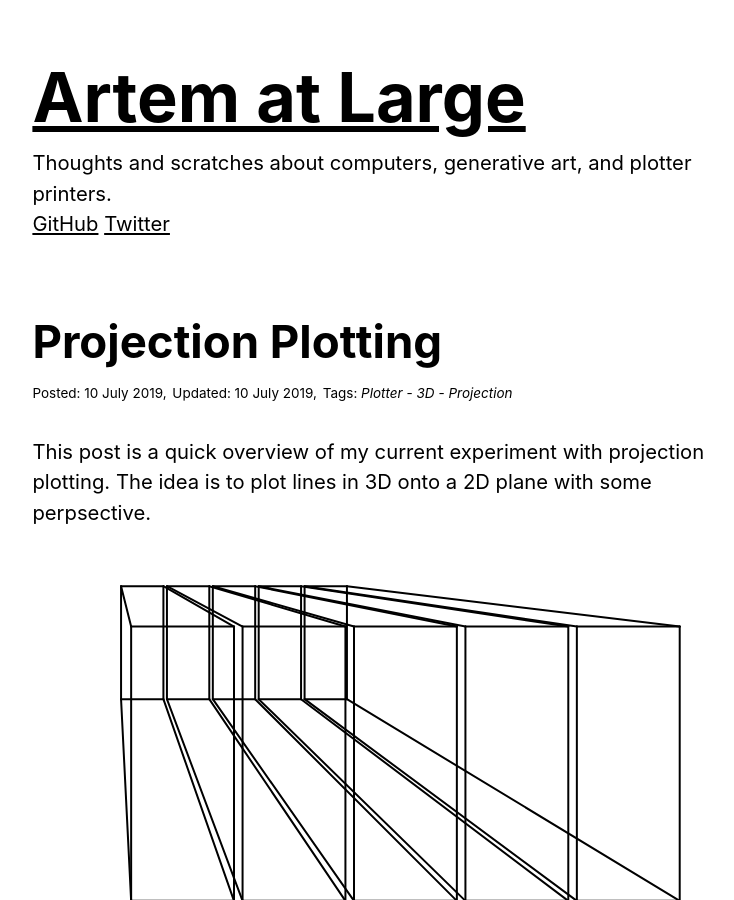
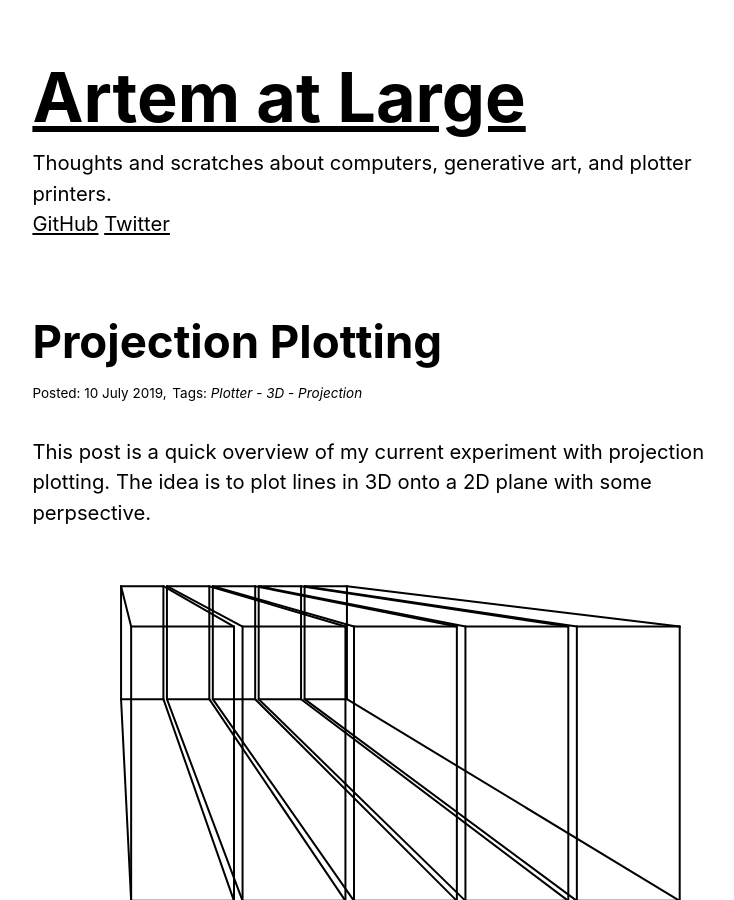
Before and after one commit to ox/ox.github.io, a Jekyll site: the page built from _posts/2019-07-10-projection-plotting.md, in a window 1280 px wide and 900 px high. Shown: the whole window, without its empty margins (238-972 px from the left). Built offline with Jekyll 4.4.1, drawn with Linux system fonts in a browser that asks for light colours.

Commit message:
remove last modified at for projection plotting post

```diff
--- a/_posts/2019-07-10-projection-plotting.md
+++ b/_posts/2019-07-10-projection-plotting.md
@@ -2,7 +2,6 @@
 layout: post
 title:  "Projection Plotting"
 tags: [Plotter, 3D, Projection]
-last_modified_at: "2019-07-10"
 ---
 
 This post is a quick overview of my current experiment with projection plotting. The idea is to plot
```
